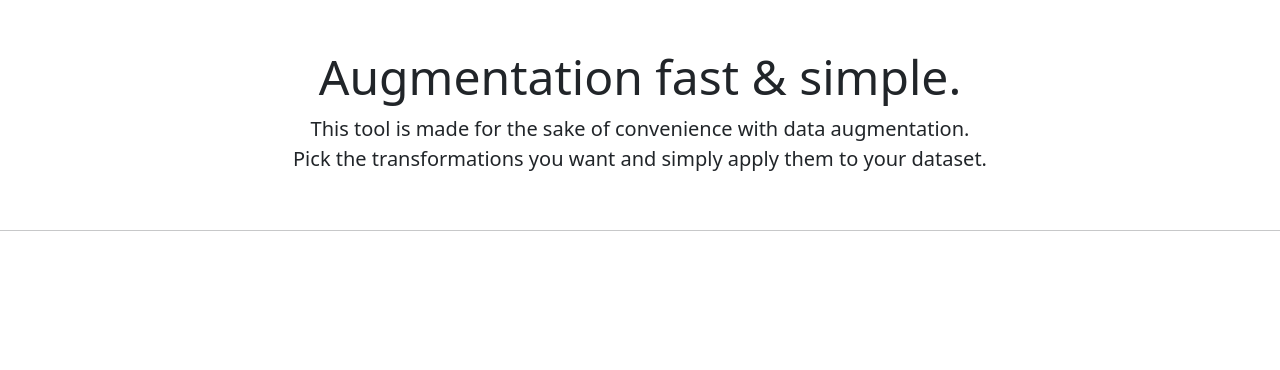
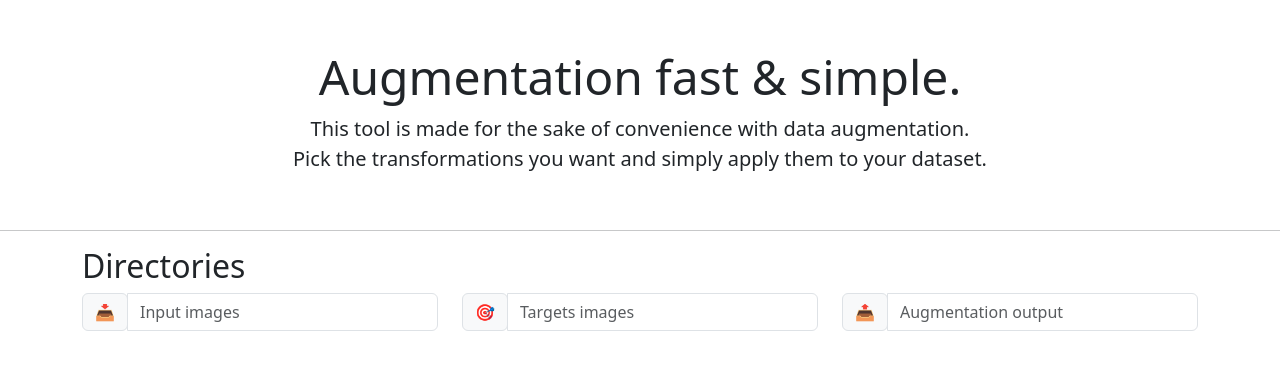
Before and after one commit to RooTender/augmentator, a Svelte app: page / in a window 1280 px wide. Shown: the top 370 px of the page. Built offline with nearby package versions, Linux system fonts and the light colour scheme.

Commit message:
Add directories handling design

```diff
--- a/src-tauri/tauri.conf.json
+++ b/src-tauri/tauri.conf.json
@@ -15,6 +15,9 @@
       "shell": {
         "all": false,
         "open": true
+      },
+      "dialog": {
+        "all": true
       }
     },
     "windows": [
--- a/src/App.svelte
+++ b/src/App.svelte
@@ -1,14 +1,11 @@
 <script lang="ts">
+  import Jumbotron from './lib/Jumbotron.svelte';
+  import Augmentator from './lib/Augmentator.svelte';
   import Greet from './lib/Greet.svelte'
 </script>
 
 <main>
-  <div class="jumbotron text-center pt-5 pb-4">
-    <h1 class="display-5">Augmentation fast & simple.</h1>
-    <p class="lead">This tool is made for the sake of <b>convenience</b> with data augmentation.
-      <br> Pick the transformations you want and simply apply them to your dataset.
-    </p>
-  </div>
+  <Jumbotron/>
   <hr>
-
+  <Augmentator/>
 </main>
--- /dev/null
+++ b/src/lib/Augmentator.svelte
@@ -0,0 +1,89 @@
+<script lang="ts">
+  import { dialog } from '@tauri-apps/api';
+
+  let dirs = {
+    input: '',
+    target: '',
+    output: '',
+  };
+
+  let displayedDirs = {
+    input: '',
+    target: '',
+    output: '',
+  };
+
+  enum dirType {
+    input = 'input',
+    target = 'target',
+    output = 'output',
+  }
+
+  async function selectDirectory(type: keyof typeof dirs) {
+    try {
+      const selected = await dialog.open({
+        directory: true,
+        multiple: false,
+      });
+      if (selected) {
+        const fullPath = selected.toString();
+        dirs[type] = fullPath;
+        displayedDirs[type] = formatDirectoryPath(fullPath);
+      }
+    } catch (error) {
+      console.error('Error selecting directory:', error);
+    }
+  }
+
+  function formatDirectoryPath(fullPath: string): string {
+    const parts = fullPath.split(/[/\\]/);
+
+    if (parts.length > 1) {
+      return `.../${parts.slice(-2).join('/')}`;
+    } else {
+      return fullPath;
+    }
+  }
+</script>
+
+<div class="container">
+    <h2>Directories</h2>
+    <div class="row">
+        <div class="col">
+            <div class="input-group mb-3">
+                <div class="input-group-prepend">
+                  <span class="input-group-text" id="basic-addon1">📥</span>
+                </div>
+                <input
+                    bind:value={displayedDirs.input}
+                    on:click|preventDefault={() => selectDirectory(dirType.input)}
+                    type="text" class="form-control" placeholder="Input images"
+                    aria-label="inputs_dir" aria-describedby="basic-addon1">
+            </div>
+        </div>
+        <div class="col">
+            <div class="input-group mb-3">
+                <div class="input-group-prepend">
+                  <span class="input-group-text" id="basic-addon1">🎯</span>
+                </div>
+                <input
+                    bind:value={displayedDirs.target}
+                    on:click|preventDefault={() => selectDirectory(dirType.target)}
+                    type="text" class="form-control" placeholder="Targets images"
+                    aria-label="targets_dir" aria-describedby="basic-addon1">
+            </div>
+        </div>
+        <div class="col">
+            <div class="input-group mb-3">
+                <div class="input-group-prepend">
+                  <span class="input-group-text" id="basic-addon1">📤</span>
+                </div>
+                <input
+                    bind:value={displayedDirs.output}
+                    on:click|preventDefault={() => selectDirectory(dirType.output)}
+                    type="text" class="form-control" placeholder="Augmentation output"
+                    aria-label="result_dir" aria-describedby="basic-addon1">
+            </div>
+        </div>
+    </div>
+</div>
--- /dev/null
+++ b/src/lib/Jumbotron.svelte
@@ -0,0 +1,6 @@
+<div class="jumbotron text-center pt-5 pb-4">
+    <h1 class="display-5">Augmentation fast & simple.</h1>
+    <p class="lead">This tool is made for the sake of <b>convenience</b> with data augmentation.
+        <br> Pick the transformations you want and simply apply them to your dataset.
+    </p>
+</div>
```
Also changed, not shown: 2 other files (tests, documents, lock files or other folders).
